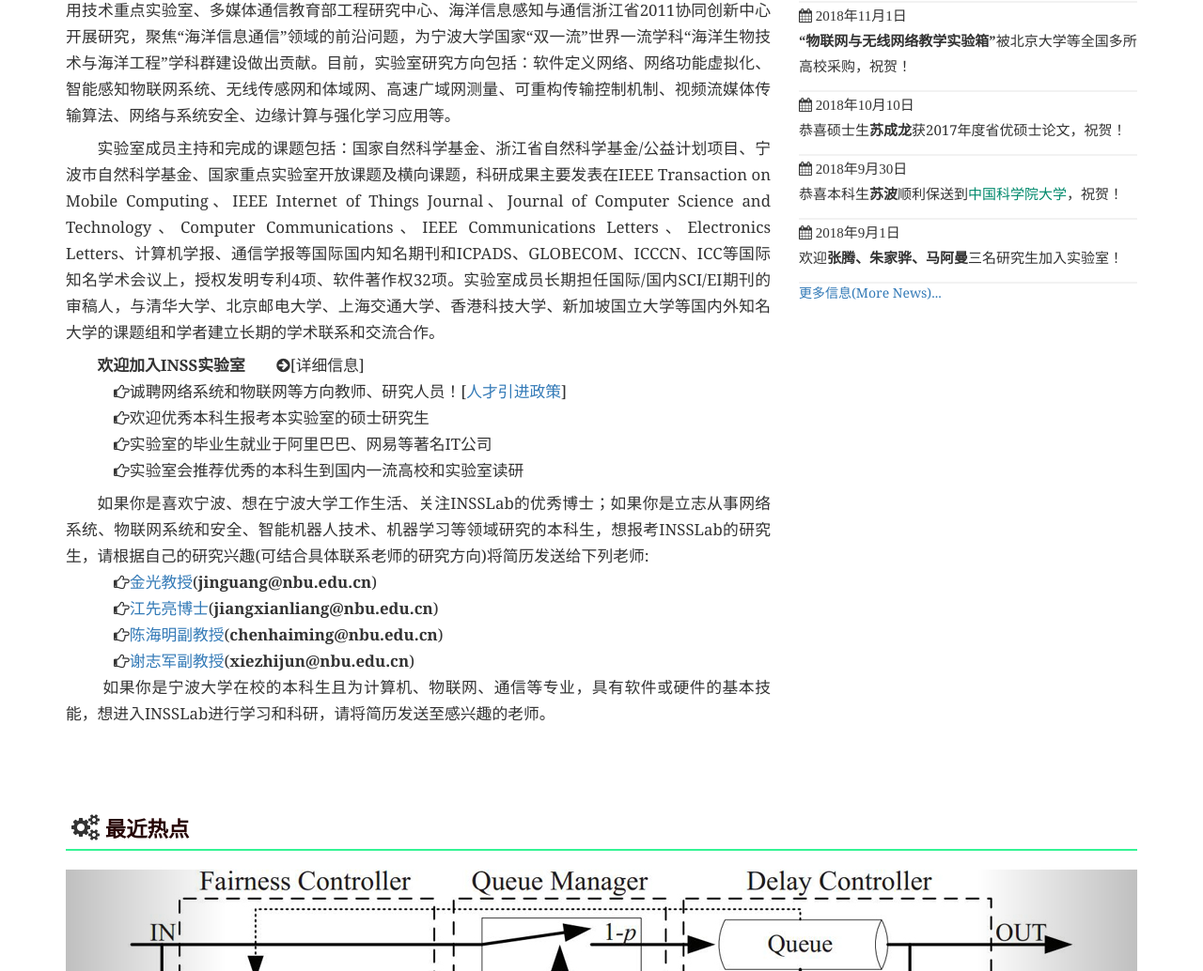
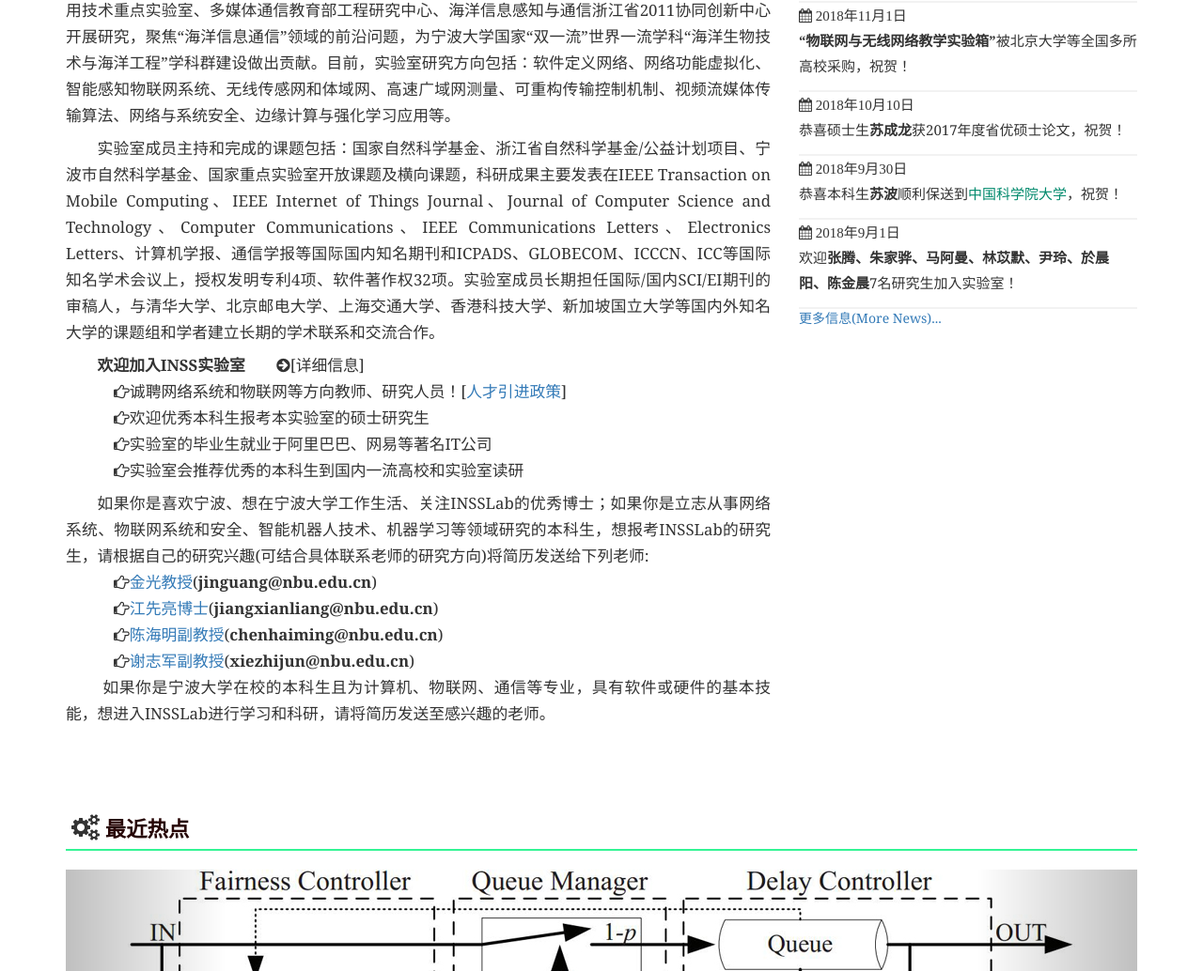
Before and after one commit to insslab/insslab.github.io, a plain HTML site: page index.html in a window 1280 px wide. Shown: the part 957-1991 px from the top of the page at 94% size. Drawn offline with Linux system fonts and the light colour scheme; some packages are replaced by stand-ins of ours.

Commit message:
人员更新

```diff
--- a/index.html
+++ b/index.html
@@ -125,7 +125,7 @@
 			            <div class="news-body">
 			                <i class="fa fa-calendar"> 2018年9月1日</i>
 			                <br />
-			                欢迎<strong>张腾、朱家骅、马阿曼</strong>三名研究生加入实验室！
+			                欢迎<strong>张腾、朱家骅、马阿曼、林苡默、尹玲、於晨阳、陈金晨</strong>7名研究生加入实验室！
 			            </div>
 			        </div>
 			        <a href="">更多信息(More News)...</a>
```
